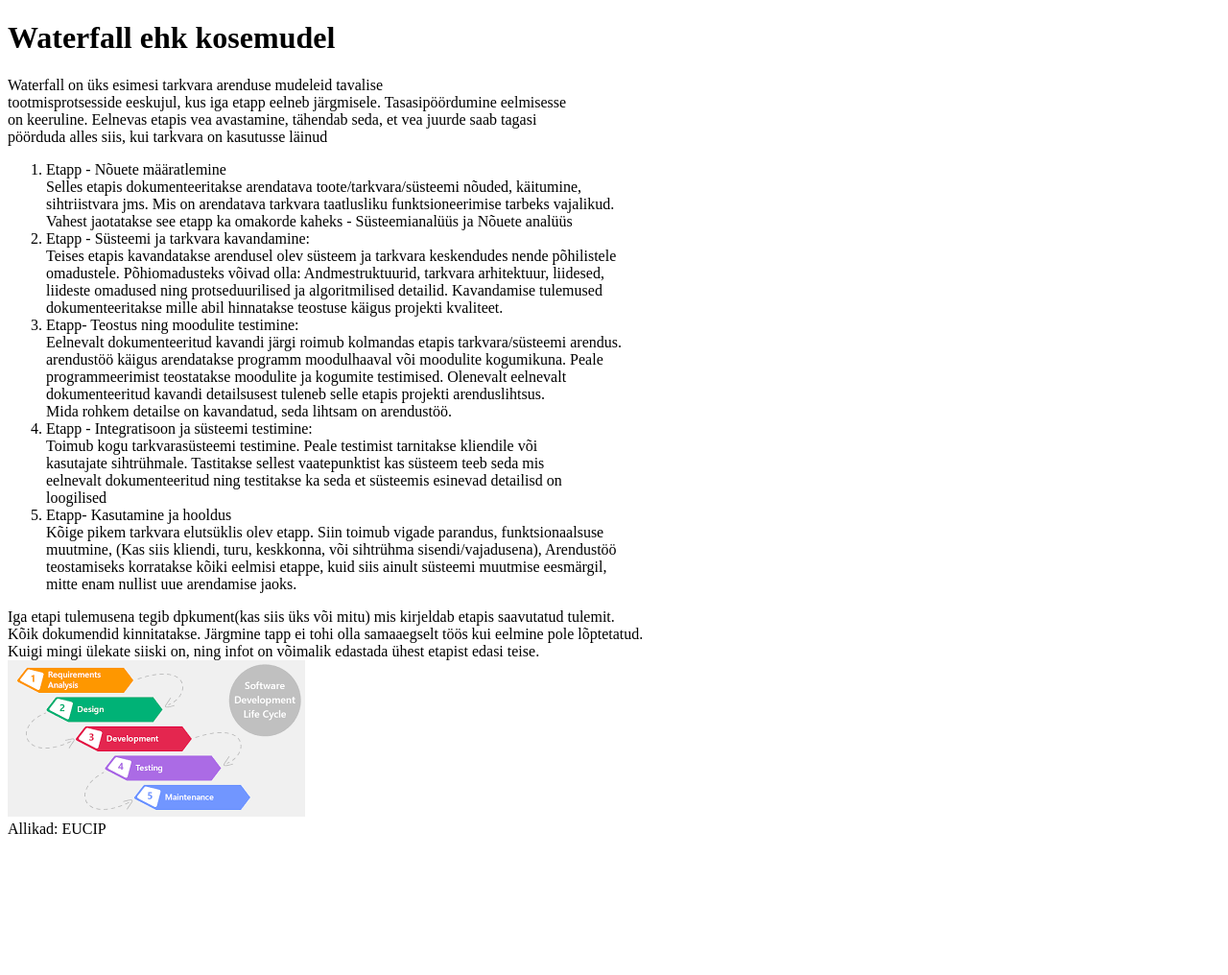
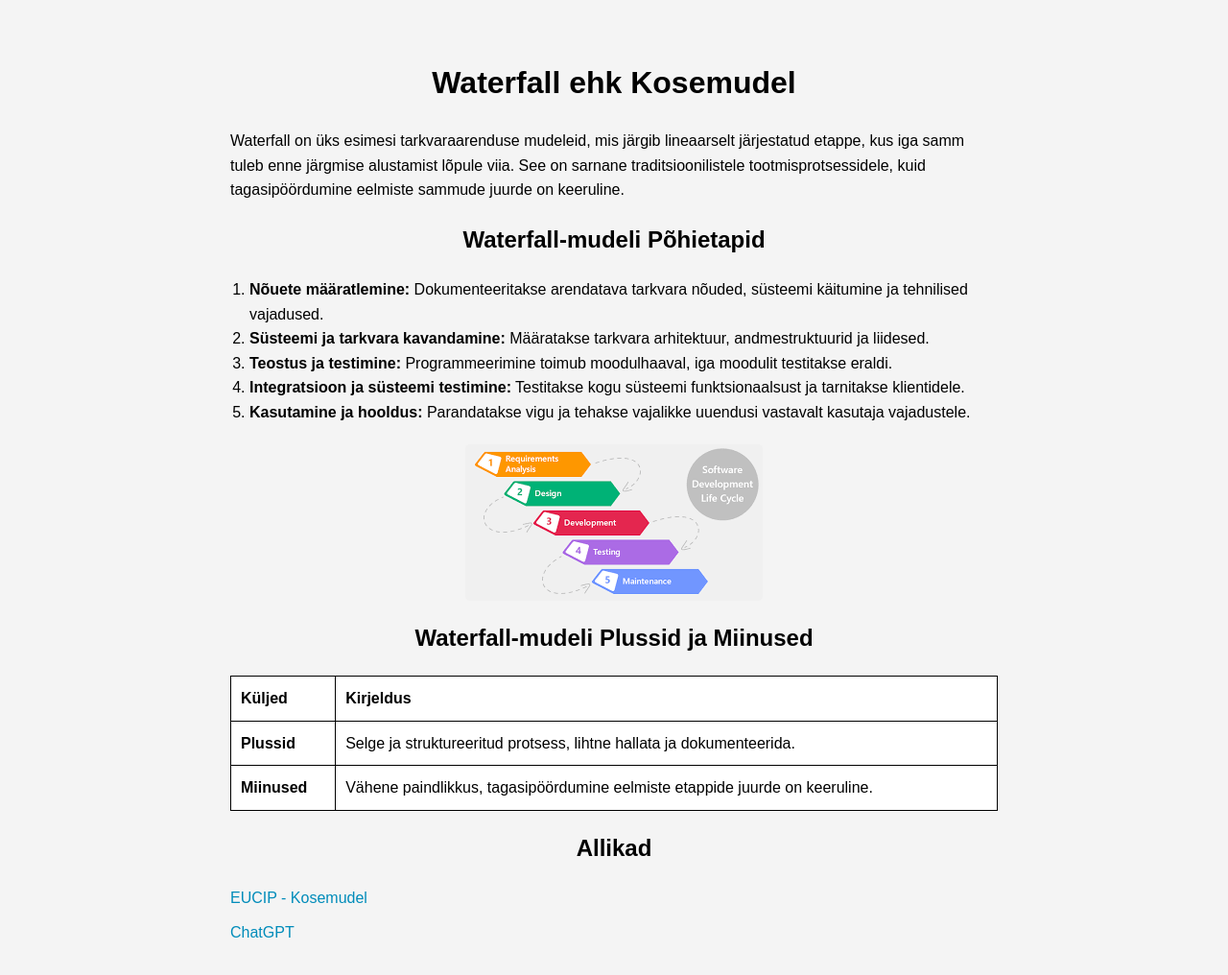
Before and after one commit to TannoValk1/Tarpe23_Ainemapp, a plain HTML site: page Ainemapp/Arendustsyklid/waterfall.html in a window 1280 px wide. Shown: the whole page at 96% size. Before the commit the page ends 889 px from the top, so only its background shows below. Drawn offline with Linux system fonts and the light colour scheme.

Commit message:
aster
aster

```diff
--- a/Ainemapp/Arendustsyklid/waterfall.html
+++ b/Ainemapp/Arendustsyklid/waterfall.html
@@ -1,75 +1,112 @@
 <!DOCTYPE html>
-<html lang="en">
+<html lang="et">
 <head>
     <meta charset="UTF-8">
     <meta name="viewport" content="width=device-width, initial-scale=1.0">
-    <title>Document</title>
+    <title>Waterfall ehk Kosemudel</title>
+    <style>
+        body {
+            font-family: Arial, sans-serif;
+            line-height: 1.6;
+            max-width: 800px;
+            margin: 20px auto;
+            padding: 20px;
+            background-color: #f4f4f4;
+        }
+        h1, h2 {
+            text-align: center;
+        }
+        ol {
+            padding-left: 20px;
+        }
+        img {
+            display: block;
+            max-width: 100%;
+            height: auto;
+            margin: 20px auto;
+            border-radius: 5px;
+        }
+        table {
+            width: 100%;
+            border-collapse: collapse;
+            margin: 20px 0;
+            background: white;
+        }
+        th, td {
+            border: 1px solid black;
+            padding: 10px;
+            text-align: left;
+        }
+        a {
+            display: block;
+            margin-top: 10px;
+            color: #008CBA;
+            text-decoration: none;
+        }
+        a:hover {
+            text-decoration: underline;
+        }
+    </style>
 </head>
 <body>
-    <!--Pealkiri-->
-    <h1>Waterfall ehk kosemudel</h1>
-    <!--Kirjeldus-->
+
+    <h1>Waterfall ehk Kosemudel</h1>
+
     <p>
-        Waterfall on üks esimesi tarkvara arenduse mudeleid tavalise<br>
-        tootmisprotsesside eeskujul, kus iga etapp eelneb järgmisele. Tasasipöördumine eelmisesse<br>
-        on keeruline. Eelnevas etapis vea avastamine, tähendab seda, et vea juurde saab tagasi<br>
-        pöörduda alles siis, kui tarkvara on kasutusse läinud<br>
+        Waterfall on üks esimesi tarkvaraarenduse mudeleid, mis järgib lineaarselt järjestatud etappe,
+        kus iga samm tuleb enne järgmise alustamist lõpule viia. See on sarnane traditsioonilistele tootmisprotsessidele,
+        kuid tagasipöördumine eelmiste sammude juurde on keeruline.
     </p>
-    <!--etapid ja nende kirjeldus-->
-    <p>
+
+    <h2>Waterfall-mudeli Põhietapid</h2>
     <ol>
-            <!--Esimine etapp-->
         <li>
-                Etapp - Nõuete määratlemine<br>
-                Selles etapis dokumenteeritakse arendatava toote/tarkvara/süsteemi nõuded, käitumine,<br>
-                sihtriistvara jms. Mis on arendatava tarkvara taatlusliku funktsioneerimise tarbeks vajalikud. <br>
-                Vahest jaotatakse see etapp ka omakorde kaheks - Süsteemianalüüs ja Nõuete analüüs<br>
+            <strong>Nõuete määratlemine:</strong>
+            Dokumenteeritakse arendatava tarkvara nõuded, süsteemi käitumine ja tehnilised vajadused.
         </li>
-            <!--Teise etapp-->
         <li>
-                Etapp - Süsteemi ja tarkvara kavandamine:<br>
-                Teises etapis kavandatakse arendusel olev süsteem ja tarkvara keskendudes nende põhilistele<br>
-                omadustele. Põhiomadusteks võivad olla: Andmestruktuurid, tarkvara arhitektuur, liidesed,<br>
-                liideste omadused ning protseduurilised ja algoritmilised detailid. Kavandamise tulemused<br>
-                dokumenteeritakse mille abil hinnatakse teostuse käigus projekti kvaliteet.<br>
+            <strong>Süsteemi ja tarkvara kavandamine:</strong>
+            Määratakse tarkvara arhitektuur, andmestruktuurid ja liidesed.
         </li>
-            <!--Kolmas etapp-->
         <li>
-                Etapp- Teostus ning moodulite testimine:<br>
-                Eelnevalt dokumenteeritud kavandi järgi roimub kolmandas etapis tarkvara/süsteemi arendus.<br>
-                arendustöö käigus arendatakse programm moodulhaaval või moodulite kogumikuna. Peale<br>
-                programmeerimist teostatakse moodulite ja kogumite testimised. Olenevalt eelnevalt<br>
-                dokumenteeritud kavandi detailsusest tuleneb selle etapis projekti arenduslihtsus.<br>
-                Mida rohkem detailse on kavandatud, seda lihtsam on arendustöö.<br>
+            <strong>Teostus ja testimine:</strong>
+            Programmeerimine toimub moodulhaaval, iga moodulit testitakse eraldi.
         </li>
-            <!--Neljas etapp-->
         <li>
-                Etapp - Integratisoon ja süsteemi testimine:<br>
-                Toimub kogu tarkvarasüsteemi testimine. Peale testimist tarnitakse kliendile või<br>
-                kasutajate sihtrühmale. Tastitakse sellest vaatepunktist kas süsteem teeb seda mis <br>
-                eelnevalt dokumenteeritud ning testitakse ka seda et süsteemis esinevad detailisd on<br>
-                loogilised<br>
+            <strong>Integratsioon ja süsteemi testimine:</strong>
+            Testitakse kogu süsteemi funktsionaalsust ja tarnitakse klientidele.
         </li>
-            <!--Viies etapp-->
         <li>
-                Etapp- Kasutamine ja hooldus <br>
-                Kõige pikem tarkvara elutsüklis olev etapp. Siin toimub vigade parandus, funktsionaalsuse<br>
-                muutmine, (Kas siis kliendi, turu, keskkonna, või sihtrühma sisendi/vajadusena), Arendustöö<br>
-                teostamiseks korratakse kõiki eelmisi etappe, kuid siis ainult süsteemi muutmise eesmärgil,<br>
-                mitte enam nullist uue arendamise jaoks.<br>
+            <strong>Kasutamine ja hooldus:</strong>
+            Parandatakse vigu ja tehakse vajalikke uuendusi vastavalt kasutaja vajadustele.
         </li>
     </ol>
-        Iga etapi  tulemusena tegib dpkument(kas siis üks või mitu) mis kirjeldab etapis saavutatud tulemit.<br>
-        Kõik dokumendid kinnitatakse. Järgmine tapp ei tohi olla samaaegselt töös kui eelmine pole lõptetatud.<br>
-        Kuigi  mingi ülekate siiski on, ning infot on võimalik edastada ühest etapist edasi teise.<br>
-    <!--Pilt arendustsükli kohta-->
-        <img src="Waterfall.png" alt="waterfall model">
-    <!--Tabel mis loetleb arendustsükli head ja vead-->
+
+    <img src="Waterfall.png" alt="Waterfall model">
+
+    <h2>Waterfall-mudeli Plussid ja Miinused</h2>
     <table>
+        <tr>
+            <th>Küljed</th>
+            <th>Kirjeldus</th>
+        </tr>
+        <tr>
+            <td><strong>Plussid</strong></td>
+            <td>Selge ja struktureeritud protsess, lihtne hallata ja dokumenteerida.</td>
+        </tr>
+        <tr>
+            <td><strong>Miinused</strong></td>
+            <td>Vähene paindlikkus, tagasipöördumine eelmiste etappide juurde on keeruline.</td>
+        </tr>
+    </table>
 
-    </table>
-    Allikad:
-    <a href?="https://eopearhiiv.edu.ee/e-kursused/eucip/arendus/1221_koskmudel.html">EUCIP</a>
-</p>
+    <h2>Allikad</h2>
+    <a href="https://eopearhiiv.edu.ee/e-kursused/eucip/arendus/1221_koskmudel.html" target="_blank">
+        EUCIP - Kosemudel
+    </a>
+    <a href="https://chatgpt.com/" target="_blank">
+        ChatGPT
+    </a>
+
 </body>
 </html>
--- /dev/null
+++ b/style.css
@@ -0,0 +1,40 @@
+body {
+    font-family: 'Arial', sans-serif;
+    background-color: #f4f4f4;
+    text-align: center;
+    margin: 0;
+    padding: 0;
+}
+
+header {
+    background-color: #333;
+    color: white;
+    padding: 20px 0;
+    font-size: 24px;
+}
+
+.menu {
+    list-style: none;
+    padding: 0;
+    margin: 20px auto;
+    display: flex;
+    justify-content: center;
+    gap: 15px;
+}
+
+.menu li {
+    display: inline;
+}
+
+.menu a {
+    text-decoration: none;
+    background-color: #008CBA;
+    color: white;
+    padding: 10px 20px;
+    border-radius: 5px;
+    transition: 0.3s;
+}
+
+.menu a:hover {
+    background-color: #005f73;
+}
```
Also changed, not shown: Ainemapp/Arendustsyklid/Inkrementaalne.html (+89 -21 lines), Ainemapp/Arendustsyklid/Prototüüpimine.html (+92 -7 lines), Ainemapp/Arendustsyklid/Spiraalmudel.html (+83 -26 lines), index.html (+20 -9 lines). Lines whose indentation alone changed are shown as unchanged.
